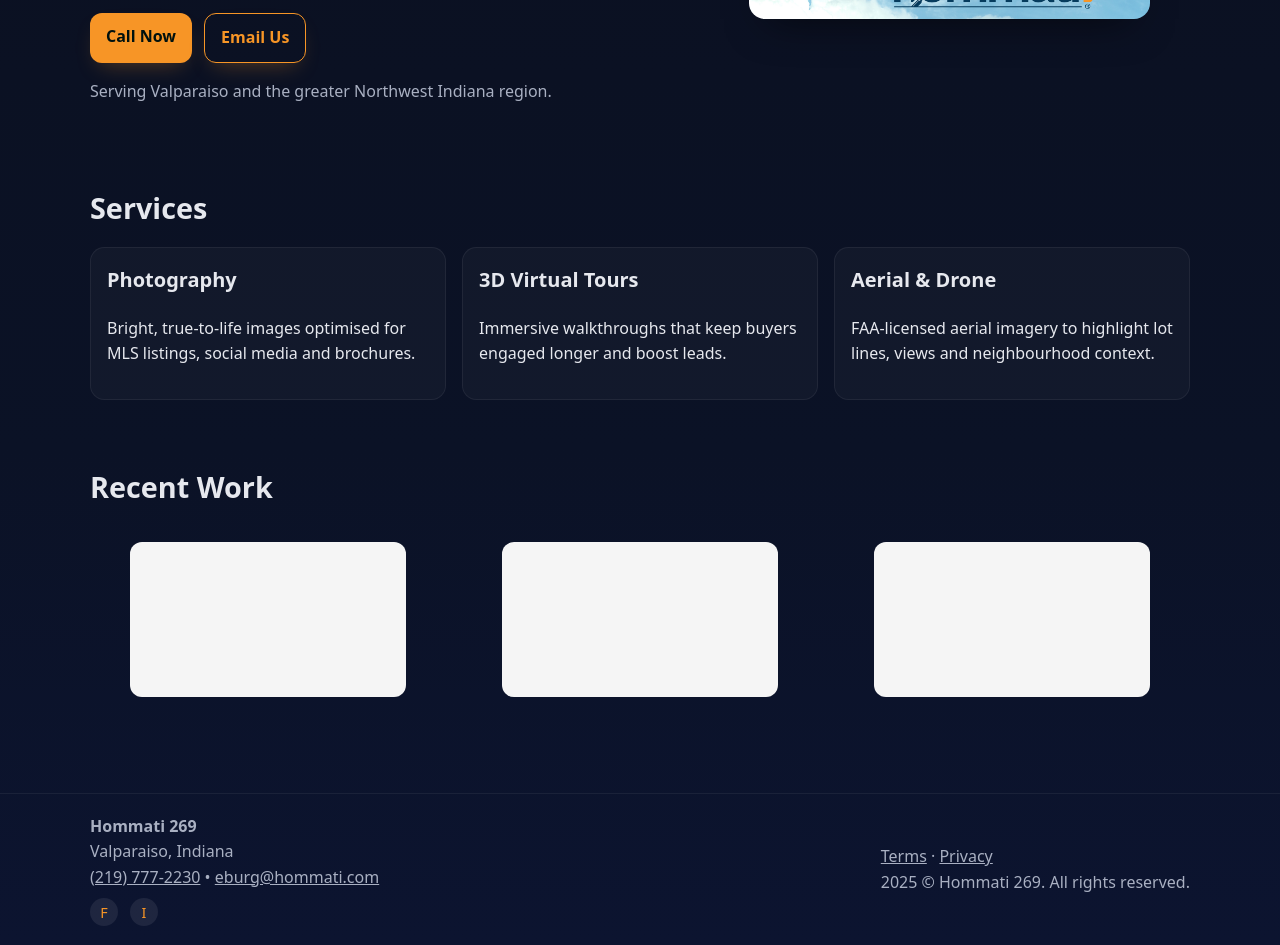
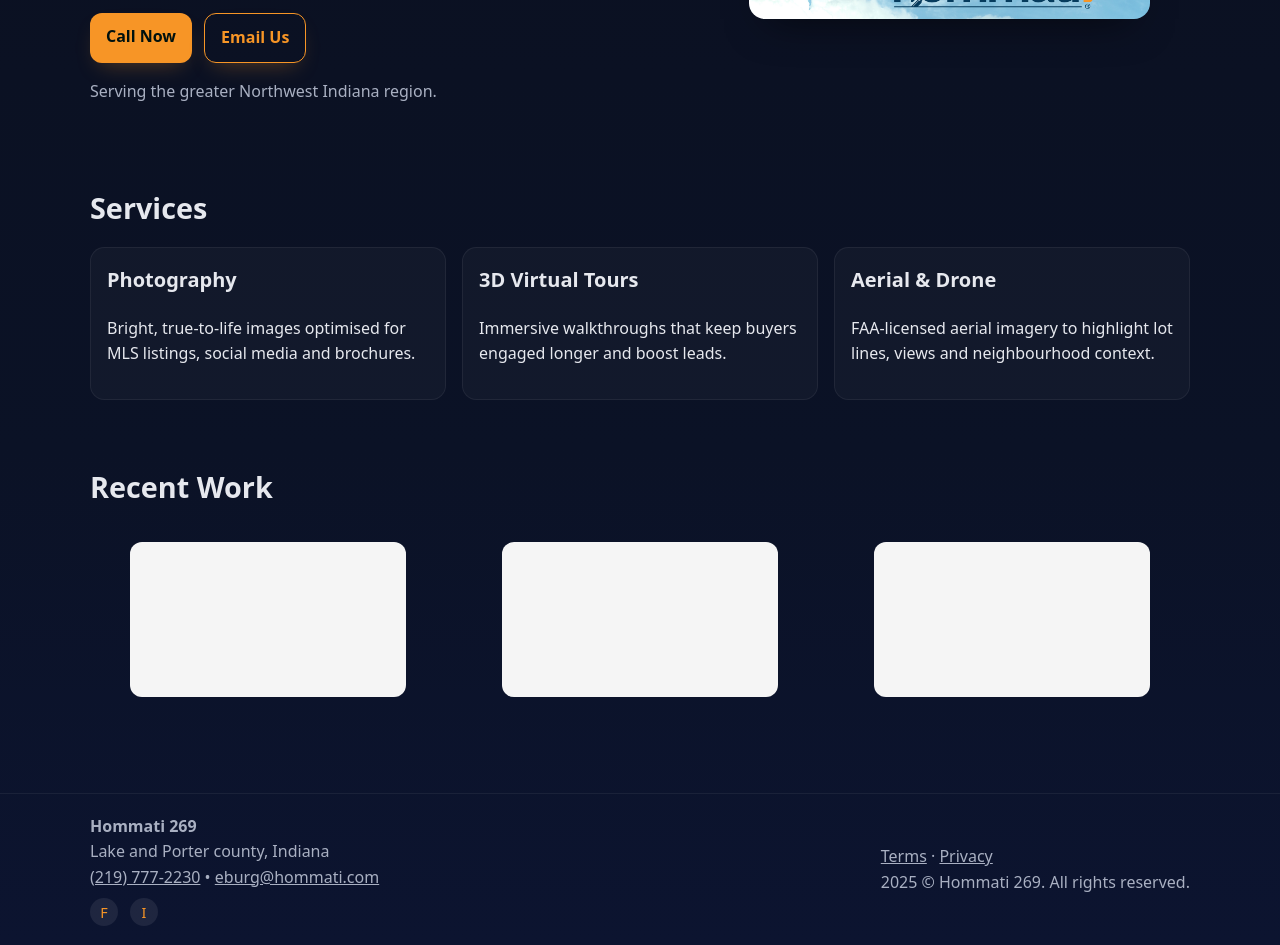
Before and after one commit to hommati269/hommati269.github.io, a plain HTML site: page index.html in a window 1280 px wide. Shown: the part 298-1243 px from the top of the page. Drawn offline with Linux system fonts and the light colour scheme.

Commit message:
Update index.html

```diff
--- a/index.html
+++ b/index.html
@@ -7,8 +7,8 @@
   <meta name="description" content="Professional real estate photography, 3D tours, floor plans and aerial imagery serving Northwest Indiana. Fast turnaround, MLS‑ready assets and friendly service from Hommati 269.">
   <!-- Main stylesheet -->
   <link rel="stylesheet" href="assets/styles.css">
-  <!-- You can place a favicon in assets/images/favicon.ico and uncomment the line below -->
-  <!-- <link rel="icon" href="assets/images/favicon.ico"> -->
+  <!-- favicon -->
+  <link rel="icon" href="assets/images/favicon.ico">
 </head>
 <body>
   <a class="skip" href="#main">Skip to content</a>
@@ -17,7 +17,6 @@
   <header class="site-header">
     <div class="container header-inner">
       <a class="brand" href="/">
-        <!-- Replace logo.png with your own logo file in assets/images -->
         <img src="assets/images/logo.png" alt="Hommati 269 logo" class="logo">
         <span class="brand-text">Hommati 269</span>
       </a>
@@ -41,7 +40,7 @@
             <a class="btn" href="tel:+12197772230">Call Now</a>
             <a class="btn btn-outline" href="mailto:eburg@hommati.com">Email Us</a>
           </div>
-          <p class="fineprint">Serving Valparaiso and the greater Northwest Indiana region.</p>
+          <p class="fineprint">Serving the greater Northwest Indiana region.</p>
         </div>
         <figure class="hero-media">
           <!-- Replace hero.jpg with your own banner image in assets/images -->
@@ -95,7 +94,7 @@
     <div class="container footer-inner">
       <div>
         <strong>Hommati 269</strong><br>
-        <span>Valparaiso, Indiana</span><br>
+        <span>Lake and Porter county, Indiana</span><br>
         <a href="tel:+12197772230">(219) 777‑2230</a> • <a href="mailto:eburg@hommati.com">eburg@hommati.com</a>
         <div class="social-links">
           <!-- Social media links; you can add inline SVG icons or images here -->
```
